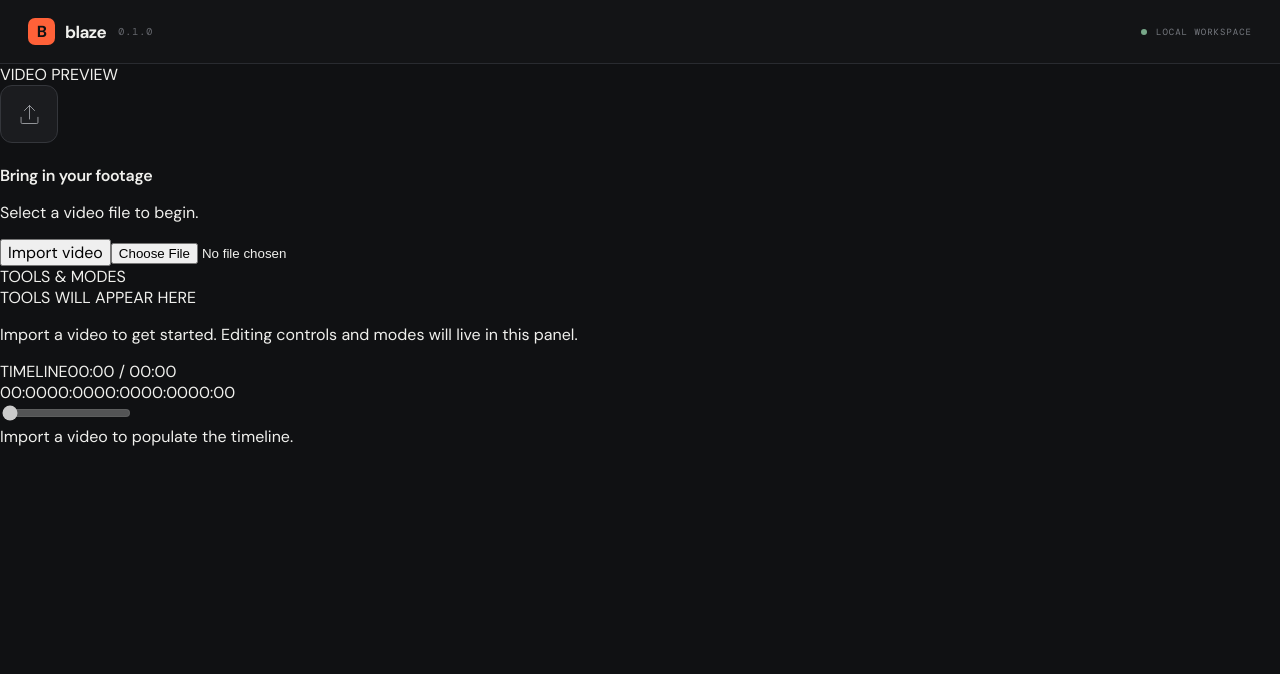
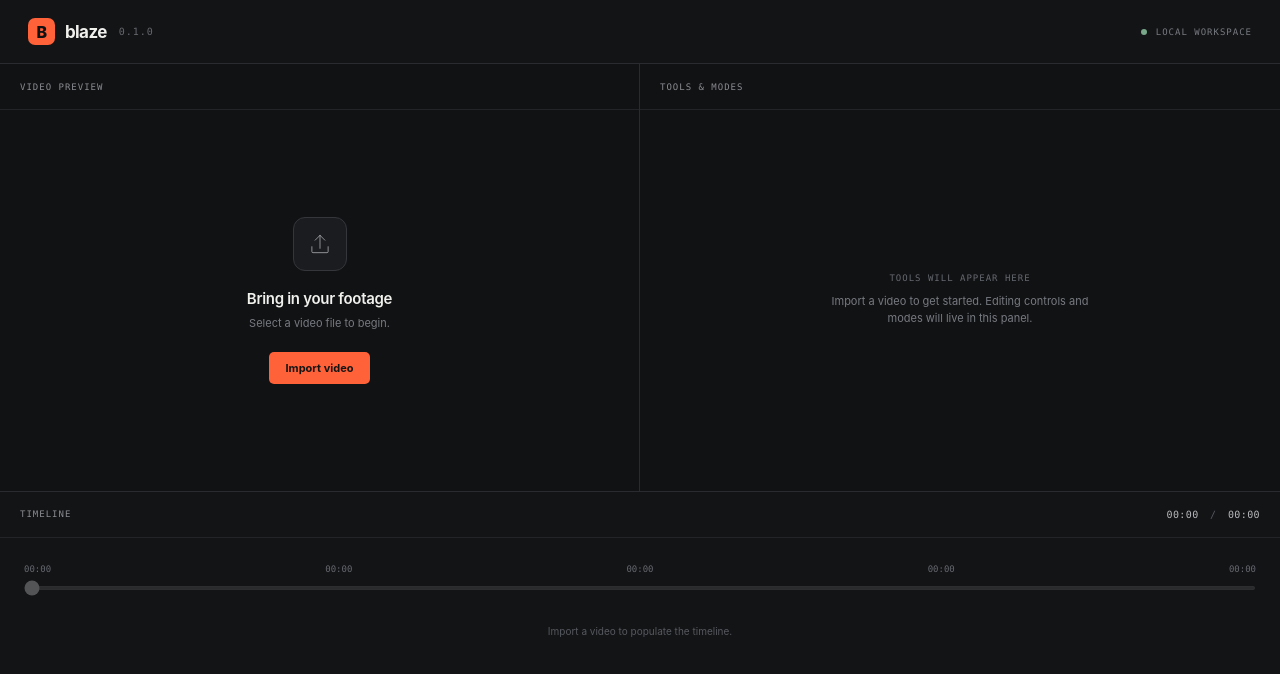
Before and after one commit to AnkushSarkar369/Blaze, a React (Vite) app: page / in a window 1280 px wide. Shown: the top 674 px of the page. Built offline with nearby package versions, Linux system fonts and the light colour scheme.

Commit message:
Style Blaze quadrant workspace

```diff
--- a/src/styles.css
+++ b/src/styles.css
@@ -1,7 +1,5 @@
-@import url('https://fonts.googleapis.com/css2?family=DM+Mono:wght@400;500&family=DM+Sans:wght@400;500;600;700&display=swap');
-
 :root {
-  font-family: 'DM Sans', sans-serif;
+  font-family: Inter, "Segoe UI", sans-serif;
   color: #f0f0ed;
   background: #101113;
   font-synthesis: none;
@@ -14,13 +12,12 @@
 
 * { box-sizing: border-box; }
 body { margin: 0; min-width: 720px; min-height: 520px; }
-button { font: inherit; }
+button, input { font: inherit; }
+.app-shell { height: 100vh; min-height: 520px; background: #101113; overflow: hidden; }
 
-.app-shell { min-height: 100vh; background: #101113; }
 .topbar {
   height: 64px; display: flex; align-items: center; justify-content: space-between;
-  padding: 0 28px; border-bottom: 1px solid var(--line);
-  background: #131416;
+  padding: 0 28px; border-bottom: 1px solid var(--line); background: #131416;
 }
 .brand { display: flex; align-items: center; gap: 10px; font-size: 17px; font-weight: 700; letter-spacing: -0.6px; }
 .brand-mark {
@@ -28,52 +25,62 @@ button { font: inherit; }
   color: #101113; background: var(--accent); border-radius: 7px;
   font-size: 16px; font-weight: 800;
 }
-.version, .status-label, .section-label, .eyebrow, .format-note, .workspace-footer {
-  font-family: 'DM Mono', monospace; letter-spacing: 1px;
+.version, .status-label, .panel-label, .timecode, .timeline-ruler, .tools-empty > span {
+  font-family: "SFMono-Regular", Consolas, "Liberation Mono", monospace;
+  letter-spacing: 1px;
 }
 .version { color: #65676d; font-size: 10px; font-weight: 400; margin-left: 2px; }
 .topbar-right { display: flex; align-items: center; gap: 9px; }
 .status-dot { width: 6px; height: 6px; border-radius: 50%; background: #78a889; }
 .status-label { color: #777a80; font-size: 9px; }
-.workspace { display: flex; min-height: calc(100vh - 64px); }
-.sidebar {
-  width: 218px; flex: 0 0 218px; border-right: 1px solid var(--line);
-  padding: 29px 16px; display: flex; flex-direction: column;
+
+.workspace-grid {
+  height: calc(100vh - 64px);
+  min-height: 456px;
+  display: grid;
+  grid-template-columns: 1fr 1fr;
+  grid-template-rows: minmax(220px, 1fr) minmax(180px, 0.72fr);
 }
-.section-label { color: #65676d; font-size: 9px; padding: 0 12px 15px; }
-.nav-item {
-  display: flex; align-items: center; gap: 11px; height: 40px; padding: 0 12px;
-  color: #e7e7e4; font-size: 12px; border: 1px solid #34363b;
-  background: #1a1b1e; border-radius: 6px;
+.quadrant { min-width: 0; min-height: 0; background: #111214; overflow: hidden; }
+.preview-quadrant { border-right: 1px solid var(--line); border-bottom: 1px solid var(--line); display: flex; flex-direction: column; }
+.tools-quadrant { border-bottom: 1px solid var(--line); display: flex; flex-direction: column; }
+.timeline-quadrant { grid-column: 1 / -1; display: flex; flex-direction: column; background: #131416; }
+
+.panel-heading {
+  height: 46px; flex: 0 0 46px; display: flex; align-items: center; justify-content: space-between;
+  padding: 0 20px; border-bottom: 1px solid #222428;
 }
-.nav-icon { color: var(--accent); font-size: 16px; }
-.sidebar-bottom { margin-top: auto; }
-.sidebar-rule { height: 1px; background: var(--line); margin: 0 8px 15px; }
-.sidebar-note { color: #666970; font-size: 10px; line-height: 1.6; padding: 0 8px; max-width: 160px; }
-.main-panel { flex: 1; min-width: 0; padding: 58px clamp(32px, 7vw, 100px) 25px; display: flex; flex-direction: column; }
-.page-heading { margin: 0 auto 42px; width: min(100%, 760px); }
-.eyebrow { color: var(--accent); font-size: 9px; margin-bottom: 13px; }
-h1 { font-size: clamp(27px, 3vw, 38px); line-height: 1.12; letter-spacing: -1.7px; margin: 0; font-weight: 600; }
-.subtitle { margin: 12px 0 0; color: #85878c; font-size: 13px; }
-.import-panel {
-  width: min(100%, 760px); min-height: 310px; margin: 0 auto;
-  border: 1px dashed #3a3c42; border-radius: 9px; background: #141517;
-  display: flex; flex-direction: column; align-items: center; justify-content: center;
-  text-align: center;
+.panel-label { color: #8a8c91; font-size: 9px; }
+.file-name { color: #696c72; font-size: 10px; max-width: 55%; overflow: hidden; text-overflow: ellipsis; white-space: nowrap; }
+.import-empty { flex: 1; display: flex; flex-direction: column; align-items: center; justify-content: center; text-align: center; padding: 24px; }
+.import-symbol {
+  width: 54px; height: 54px; display: grid; place-items: center;
+  border: 1px solid #34363b; border-radius: 12px; background: #1b1c1f; margin-bottom: 18px;
 }
-.import-symbol {
-  width: 58px; height: 58px; display: grid; place-items: center;
-  border: 1px solid #34363b; border-radius: 12px; background: #1b1c1f; margin-bottom: 22px;
+.import-symbol svg { width: 26px; height: 26px; fill: none; stroke: #a1a3a7; stroke-width: 1.6; stroke-linecap: round; stroke-linejoin: round; }
+h2 { font-size: 15px; font-weight: 600; letter-spacing: -0.3px; margin: 0 0 7px; }
+.import-empty p, .tools-empty p { color: #777a80; font-size: 11px; margin: 0; line-height: 1.6; }
+.primary-button {
+  margin-top: 19px; padding: 9px 17px; color: #151515; background: var(--accent);
+  border: 0; border-radius: 5px; font-size: 11px; font-weight: 650; cursor: pointer;
 }
-.import-symbol svg { width: 27px; height: 27px; fill: none; stroke: #a1a3a7; stroke-width: 1.6; stroke-linecap: round; stroke-linejoin: round; }
-h2 { font-size: 16px; font-weight: 600; letter-spacing: -0.3px; margin: 0 0 8px; }
-.import-panel p { color: #777a80; font-size: 11px; margin: 0; }
-.format-note { margin-top: 29px; font-size: 8px; color: #62656b; }
-.format-note span { color: var(--accent); padding: 0 5px; }
-.workspace-footer { width: min(100%, 760px); margin: auto auto 0; padding-top: 30px; font-size: 8px; color: #a0a1a4; }
-.footer-separator { color: #4d4f54; padding: 0 9px; }
-.muted { color: #62656b; }
+.primary-button:hover { background: #ff7956; }
+.primary-button:focus-visible { outline: 2px solid #fff; outline-offset: 3px; }
+.hidden-input { display: none; }
+.video-preview { display: block; width: 100%; height: 100%; min-height: 0; flex: 1; background: #090909; object-fit: contain; }
+.tools-empty { flex: 1; display: flex; flex-direction: column; align-items: center; justify-content: center; text-align: center; padding: 28px; }
+.tools-empty > span { color: #666970; font-size: 9px; }
+.tools-empty p { max-width: 270px; margin-top: 10px; }
+.timeline-heading { height: 46px; flex-basis: 46px; }
+.timecode { color: #b9babd; font-size: 10px; letter-spacing: 0.4px; }
+.time-divider { color: #55585e; padding: 0 5px; }
+.timeline-content { position: relative; flex: 1; min-height: 0; padding: 26px 24px 18px; }
+.timeline-ruler { display: flex; justify-content: space-between; color: #666970; font-size: 9px; letter-spacing: 0; padding-bottom: 12px; }
+.timeline-scrubber { width: 100%; height: 4px; display: block; margin: 0; accent-color: var(--accent); cursor: pointer; }
+.timeline-scrubber:disabled { opacity: 0.35; cursor: default; }
+.timeline-placeholder { color: #55585e; font-size: 10px; text-align: center; margin-top: 35px; }
 @media (max-width: 800px) {
-  .sidebar { width: 175px; flex-basis: 175px; }
-  .main-panel { padding-left: 28px; padding-right: 28px; }
+  .topbar { padding: 0 18px; }
+  .panel-heading { padding: 0 14px; }
+  .timeline-content { padding-left: 16px; padding-right: 16px; }
 }
```
